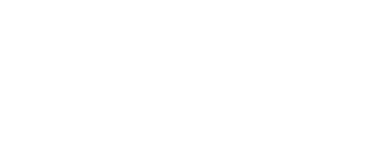
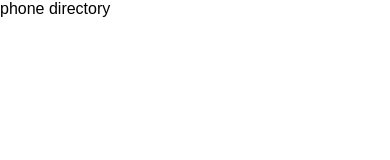
Before and after one commit to vaishali998/phone-directory, a React (Create React App) app: page / in a window 390 px wide. Shown: the top 160 px of the page. Built offline with nearby package versions, Linux system fonts and the light colour scheme.

Commit message:
JSX: Displayed 'Phone Directory

```diff
--- a/src/App.js
+++ b/src/App.js
@@ -5,6 +5,7 @@
   render() {
     return (
       <div>
+        phone directory
       </div>
     );
   }
```
